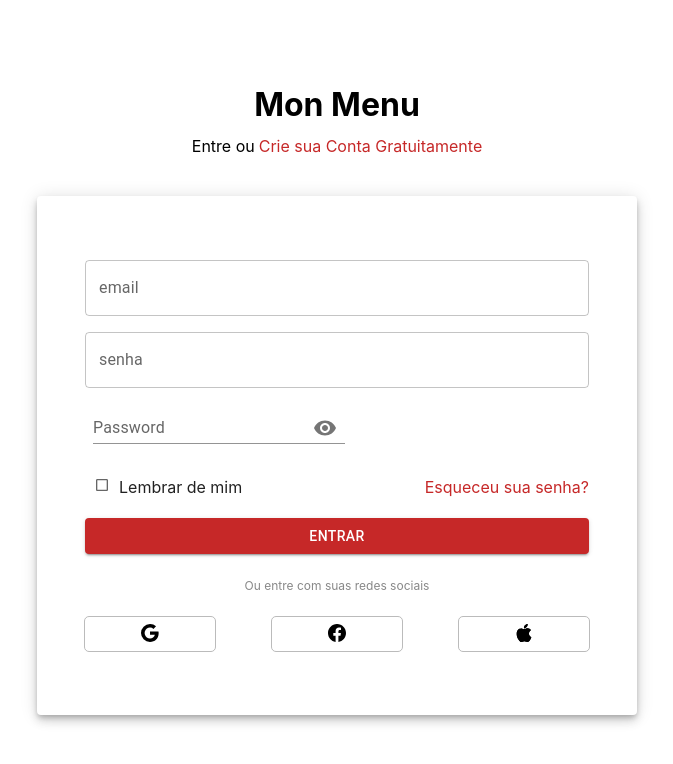
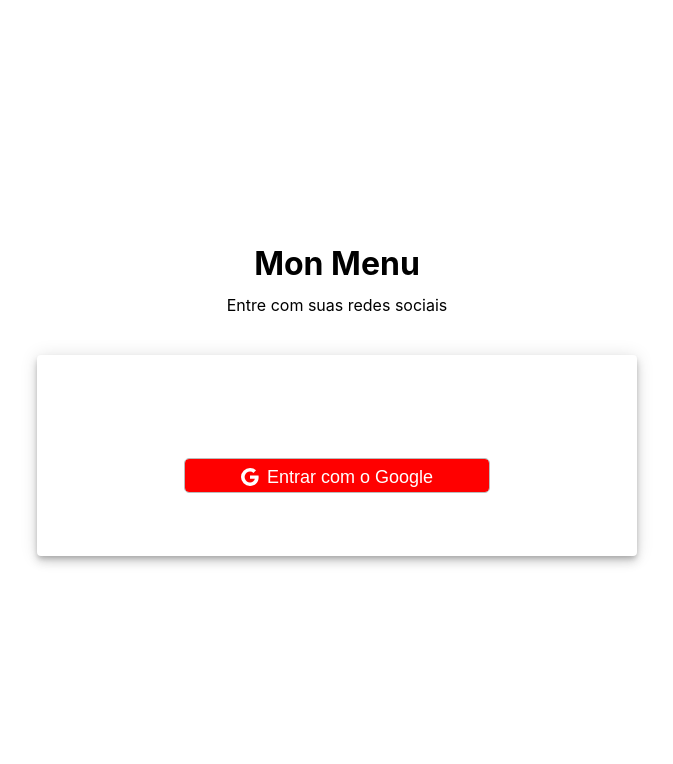
Before and after one commit to OThyagoCarvalho/mon-menu, a Next.js app: page /authentication/login in a window 1280 px wide. Shown: the top 764 px of the page, without its empty margins (303-976 px from the left). Built offline with nearby package versions, Linux system fonts and the light colour scheme.

Commit message:
feat: add google login option
remove previous login options and update styles to present the new feature acordingly

```diff
--- a/styles/Login.module.scss
+++ b/components/login/Login.module.scss
@@ -65,39 +65,36 @@
   display: flex;
   flex-direction: column;
   align-items: center;
-
-  span {
-    // position: absolute;
-    top: 8px;
-    padding: 0 0.5rem;
-    font-size: 0.75rem;
-    color: #888;
-    background-color: #fff;
-    margin-bottom: 0.5rem;
-  }
+  justify-content: center;
 
   button {
     padding: 0.45rem 3.5rem 0.25rem;
-    background-color: rgba(0, 0, 0, 0);
+    background-color: red;
+    color: white;
     border-style: none;
     width: auto;
     outline: 1px solid #bbb;
     border-radius: 0.25rem;
     font-size: 18px;
     cursor: pointer;
+    display: flex;
+    align-items: center;
   }
   button:hover {
-    background-color: #1976d2;
-    color: #fff;
+    background-color: white;
+    color: red;
   }
 
-
+  svg + span {
+    margin-left: 0.5rem;
+  }
 }
 
 .socialButtonsWrapper {
   display: flex;
-  justify-content: space-between;
+  justify-content: center;
   align-items: center;
   width: 100%;
+  height: 100%;
   margin-top: 1rem;
 }
--- a/components/login/Login.tsx
+++ b/components/login/Login.tsx
@@ -1,21 +1,7 @@
-import { ThemeContext, useTheme } from '@emotion/react';
-import {
-    Button,
-    Checkbox,
-    Container,
-    FormControl,
-    IconButton,
-    Input,
-    InputAdornment,
-    InputLabel,
-    Paper,
-    TextField,
-    Link as MuiLink
-} from '@mui/material';
-import Link from 'next/link';
-import { BsApple, BsFacebook, BsGoogle } from 'react-icons/bs';
-import { MdVisibility, MdVisibilityOff } from 'react-icons/md';
-import styles from '../../styles/Login.module.scss';
+import { Paper } from '@mui/material';
+import { signIn } from 'next-auth/react';
+import { BsGoogle } from 'react-icons/bs';
+import styles from './Login.module.scss';
 
 export default function LoginComponent() {
     return (
@@ -23,76 +9,15 @@ export default function LoginComponent() {
             <div className={styles.titleContainer}>
                 <h1> Mon Menu</h1>
                 <div>
-                    <p>Entre ou</p>
-                    <MuiLink color="primary" underline="hover" href="#">Crie sua Conta Gratuitamente</MuiLink>
+                    <p>Entre com suas redes sociais</p>
                 </div>
             </div>
             <Paper className={styles.innerContainer} elevation={6}>
-                <TextField
-                    className={styles.textInputField}
-                    id="email"
-                    label="email"
-                    variant="outlined"
-                />
-                <TextField
-                    className={styles.textInputField}
-                    id="password"
-                    label="senha"
-                    variant="outlined"
-                    type="password"
-                />
-
-                <FormControl sx={{ m: 1, width: '25ch' }} variant="standard">
-                    <InputLabel htmlFor="standard-adornment-password">
-                        Password
-                    </InputLabel>
-                    <Input
-                        id="standard-adornment-password"
-                        // type={values.showPassword ? 'text' : 'password'}
-                        type="password"
-                        // value={values.password}
-                        // onChange={handleChange('password')}
-                        endAdornment={
-                            <InputAdornment position="end">
-                                <IconButton
-                                    aria-label="toggle password visibility"
-                                    // onClick={handleClickShowPassword}
-                                    // onMouseDown={handleMouseDownPassword}
-                                >
-                                    <MdVisibility />
-                                </IconButton>
-                            </InputAdornment>
-                        }
-                    />
-                </FormControl>
-
-                <div className={styles.rememberMeWrapper}>
-                    <div className={styles.rememberMeGroup}>
-                        <Checkbox
-                            sx={{ '& .MuiSvgIcon-root': { fontSize: 16 } }}
-                        />
-                        <span> Lembrar de mim</span>
-                    </div>
-                    <div className={styles.forgotPassword}>
-                        <Link href="#">
-                            <MuiLink color="primary" underline="hover">
-                                Esqueceu sua senha?
-                            </MuiLink>
-                        </Link>
-                    </div>
-                </div>
-                <Button variant="contained"> <Link href="/dashboard/1"> Entrar </Link></Button>
                 <div className={styles.socialLoginWrapper}>
-                    <span> Ou entre com suas redes sociais</span>
                     <div className={styles.socialButtonsWrapper}>
-                        <button>
-                            <BsGoogle />
-                        </button>
-                        <button>
-                            <BsFacebook />
-                        </button>
-                        <button>
-                            <BsApple />
+                        {/* User authenticates via google openid - a request is sent to the pages/api/auth route, which redirects the user to the dashboard. if the login is successful */}
+                        <button onClick={() => signIn('google')}>
+                            <BsGoogle /> <span> Entrar com o Google</span>
                         </button>
                     </div>
                 </div>
```
